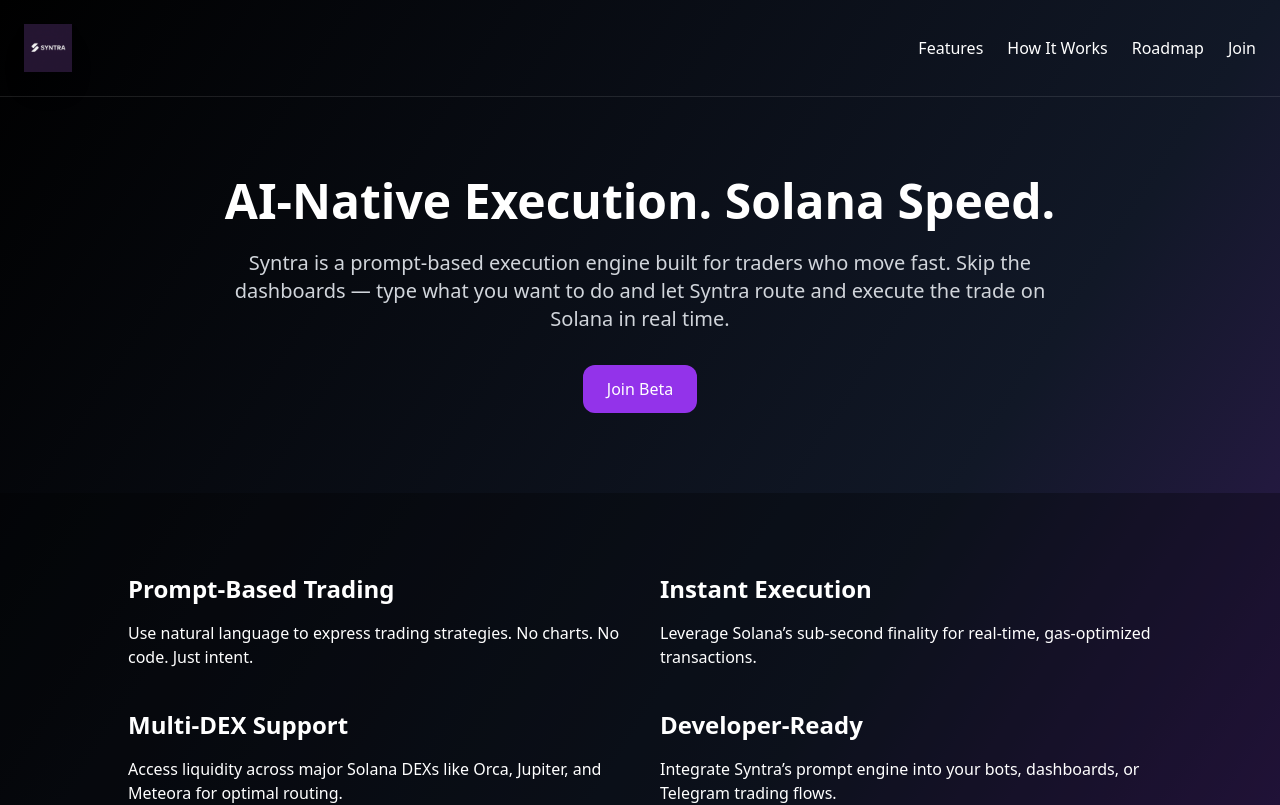
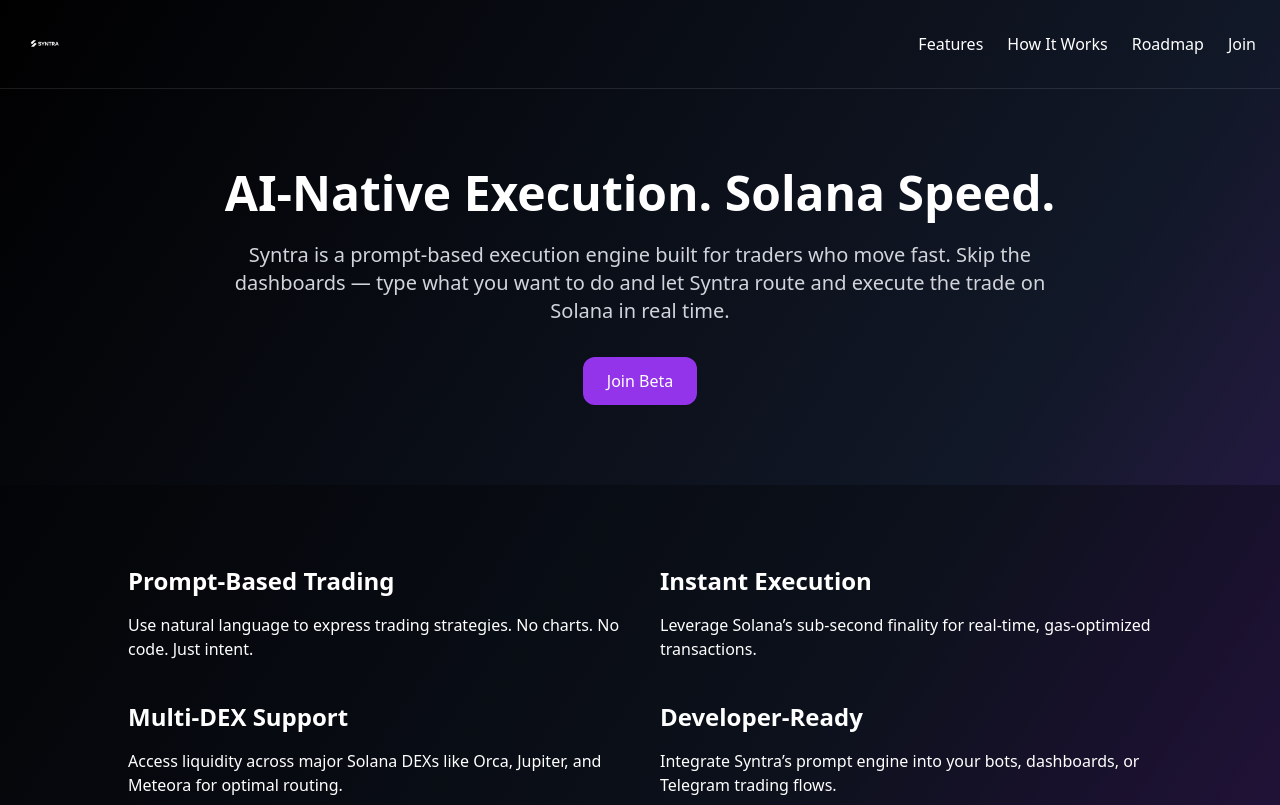
Before and after one commit to syntrasol/syntra-website, a React (Create React App) app: page / in a window 1280 px wide. Shown: the top 805 px of the page. Built offline with nearby package versions, Linux system fonts and the light colour scheme; the HTML template or start-up script is replaced by a standard one.

Commit message:
Update logo to full version with text

```diff
--- a/src/App.jsx
+++ b/src/App.jsx
@@ -17,10 +17,10 @@
 
   return (
     <div className="min-h-screen bg-gradient-to-br from-black via-gray-900 to-purple-900 text-white font-sans">
-      <link rel="preload" as="image" href="/syntra-logo.png" />
+      <link rel="preload" as="image" href="/syntra-icon-light.png" />
       <header className="p-6 flex justify-between items-center border-b border-white/10">
         <a href="#" className="flex items-center transition-transform duration-300 hover:scale-105">
-          <img src="/syntra-logo.png" alt="Syntra logo" className="h-12 w-auto drop-shadow-xl" />
+          <img src="/syntra-icon-light.png" alt="Syntra logo" className="h-10 w-auto" />
         </a>
         <nav className="space-x-6">
           <a href="#features" className="hover:underline">Features</a>
```
Also changed, not shown: public/syntra-icon-light.png (added).
